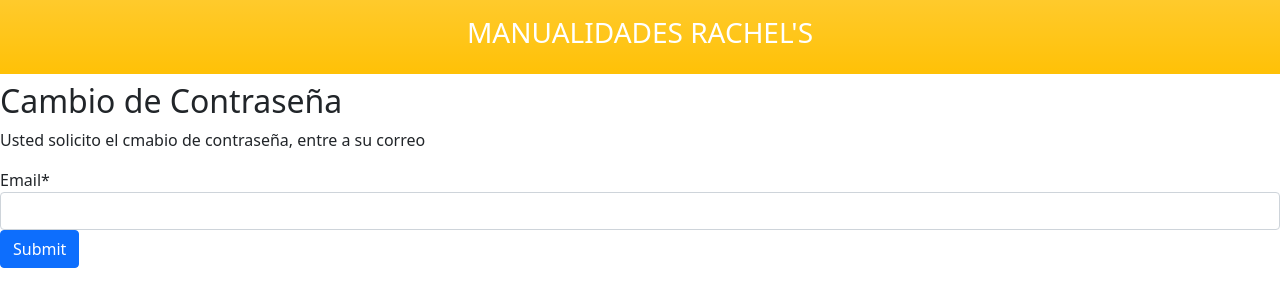
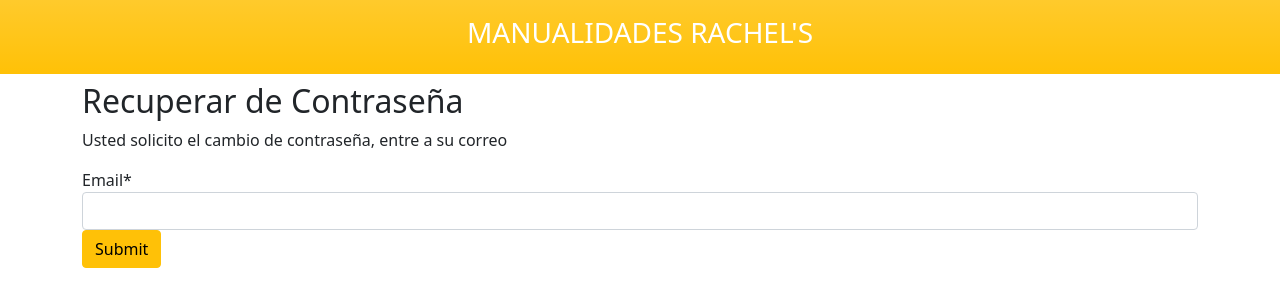
Before and after one commit to Raquel-Bls/Proyecto_Manualidades, a Django app: page /users/password_reset/ in a window 1280 px wide. Shown: the part 40-347 px from the top of the page. Run offline with Django 4.2, Linux system fonts and the light colour scheme; some libraries are stand-ins or nearby versions.

Commit message:
Se modificaron algunas cosas

```diff
--- a/code/app/users/templates/registration/password_reset_form.html
+++ b/code/app/users/templates/registration/password_reset_form.html
@@ -1,14 +1,14 @@
 {% extends 'base.html' %}{% block content %}
 {% load crispy_forms_tags%}
 <div class="p-3 mb-2 bg-warning bg-gradient text-white" > <h3> <center>MANUALIDADES RACHEL'S</center> </h3> </div>
-
-<h2> Cambio de Contraseña </h2>
-<p> Usted solicito el cmabio de contraseña, entre a su correo </p>
+<div class="container">
+    <h2> Recuperar de Contraseña </h2>
+    <p> Usted solicito el cambio de contraseña, entre a su correo </p>
     <form action="" method="post">
         {% csrf_token %}
         {{form|crispy}}
         <!--{{form.as_p}}-->
-    <input class="btn btn-primary btn-xs" type="submit"/>
+        <input class="btn btn-warning btn-xs" type="submit"/>
     </form>
-
+</div>
     {% endblock content %}
```
Also changed, not shown: code/app/Manualidades/settings.py (+5 -2 lines), code/app/db.sqlite3. Lines whose indentation alone changed are shown as unchanged.
